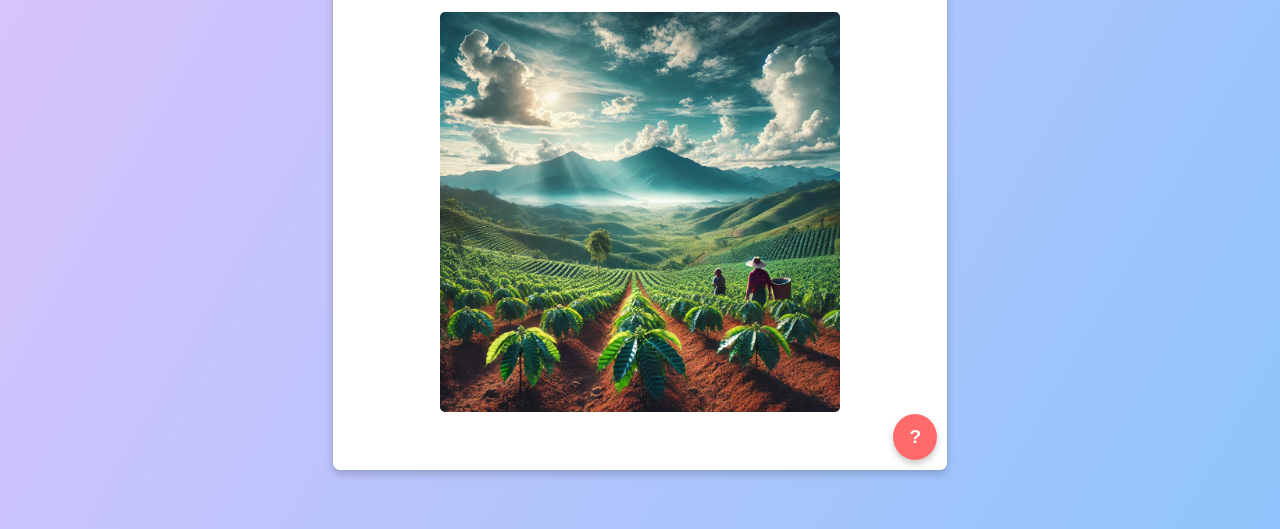
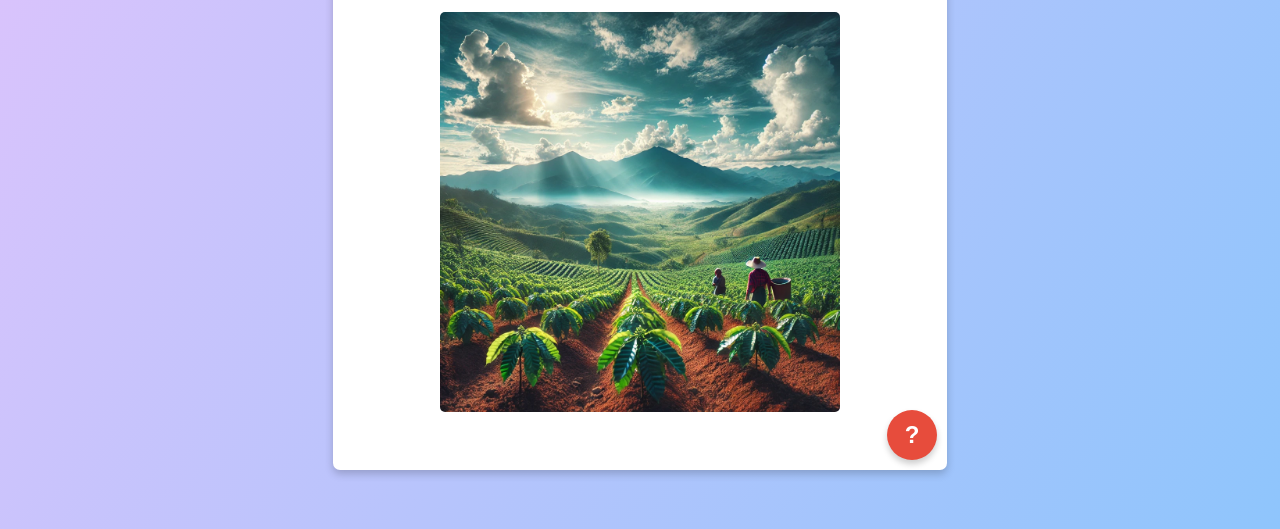
Before and after one commit to farisnizam/scrollable-infographic, a plain HTML site: page index.html in a window 1280 px wide. Shown: the part 271-800 px from the top of the page. Drawn offline with nearby package versions, Linux system fonts and the light colour scheme.

Commit message:
fix tooltip button size

```diff
--- a/styles.css
+++ b/styles.css
@@ -62,29 +62,34 @@ img {
   transform: translateY(-8px);
 }
 
-/* ✅ Hotspot Button - Clearly Visible */
 .hotspot {
     position: absolute;
     bottom: 10px;
     right: 10px;
-  background: #ff6b6b;
+    background: #e74c3c;
     color: white;
     border: none;
-  padding: 12px 16px;
+    width: 50px;
+    height: 50px;
+    min-width: 40px;
+    min-height: 40px;
+    aspect-ratio: 1/1;
+    display: flex;
+    align-items: center;
+    justify-content: center;
     border-radius: 50%;
     cursor: pointer;
-  font-size: 1.2rem;
+    font-size: 1.5rem;
     font-weight: bold;
     box-shadow: 0 4px 6px rgba(0, 0, 0, 0.2);
-  transition: 0.3s ease;
-  z-index: 10; /* Ensures it's clickable */
+    transition: background 0.3s, transform 0.2s;
+    z-index: 10;
 }
 
 .hotspot:hover {
   background: #e63946;
 }
 
-/* ✅ Tooltip - Positioned Correctly */
 .tooltip {
   position: absolute;
   bottom: 60px;
@@ -108,6 +113,14 @@ img {
   pointer-events: auto;
 }
 
+@media (max-width: 600px) {
+    .hotspot {
+        width: 45px;
+        height: 45px;
+        font-size: 1.2rem;
+    }
+}
+
 @media (min-width: 768px) {
   .box {
     width: 40vw;
```
Lines whose indentation alone changed are shown as unchanged.
